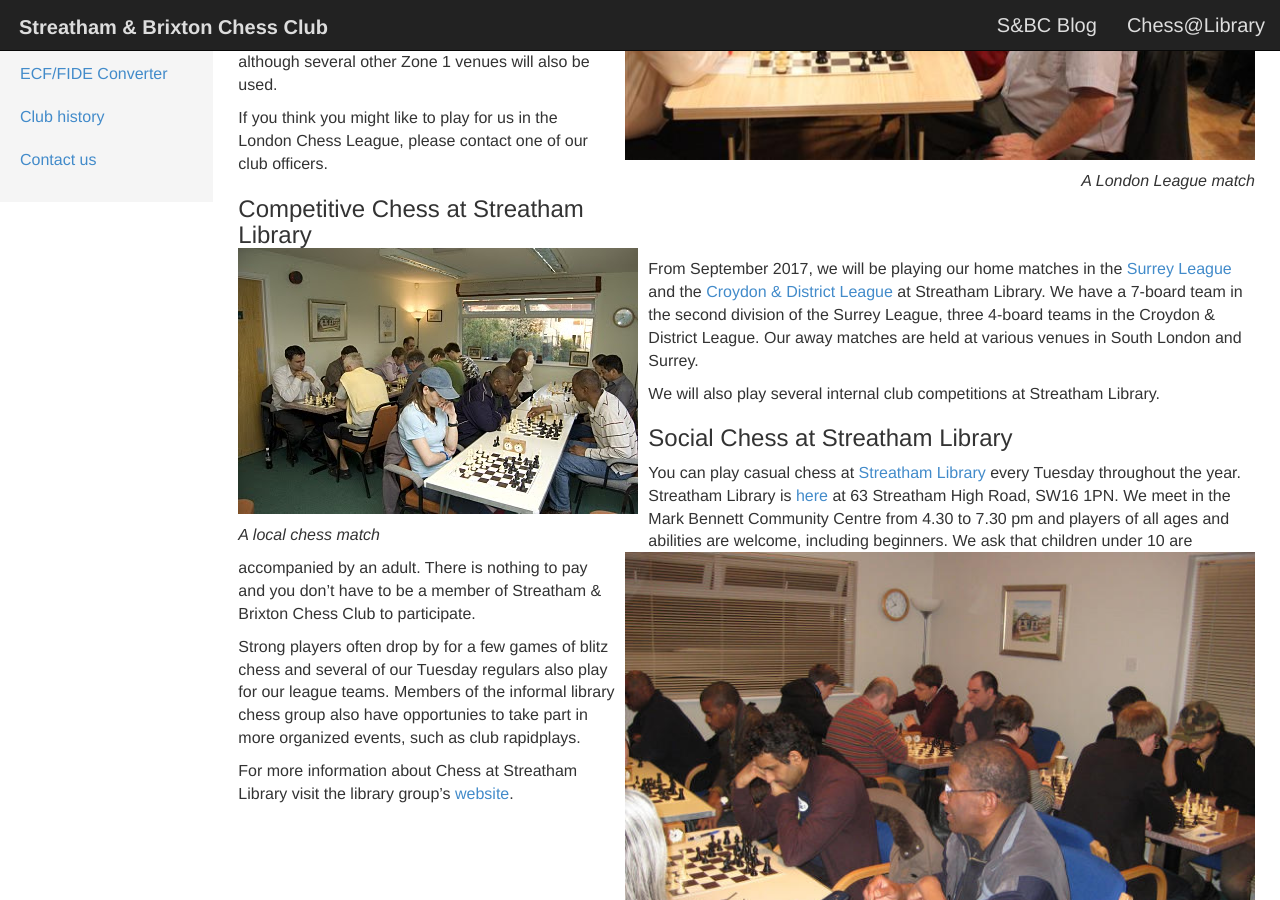
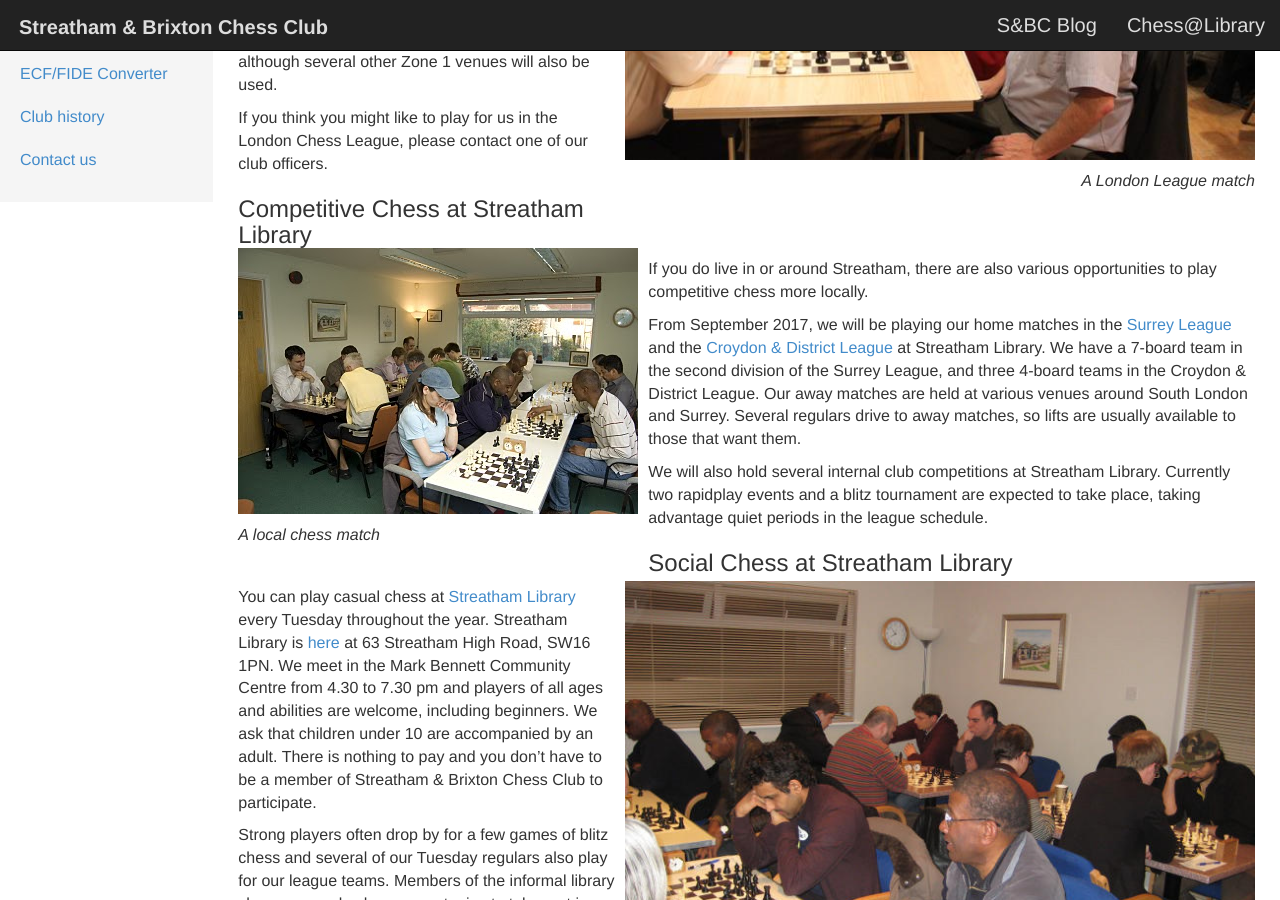
Before and after one commit to streathamchess/streathamchess.github.io, a Jekyll site: the page built from about/venues.md, in a window 1280 px wide and 900 px high, scrolled down 425 px. Built offline with Jekyll 4.4.1, drawn with Linux system fonts in a browser that asks for light colours.

Commit message:
Updated venues.md for formatting & content tweaks

```diff
--- a/about/venues.md
+++ b/about/venues.md
@@ -24,11 +24,13 @@ If you think you might like to play for us in the London Chess League, please co
 
 {% include image.html url="/assets/photos/woodfield.jpg" align="left" description="A local chess match" %}
 
+If you do live in or around Streatham, there are also various opportunities to play competitive chess more locally.
+
 From September 2017, we will be playing our home matches in the [Surrey League](http://www.scca.co.uk/) and the
 [Croydon & District League](http://www.croydonchessleague.org.uk/) at Streatham Library. We have a 7-board team in
-the second division of the Surrey League, three 4-board teams in the Croydon & District League. Our away matches are held at various venues in South London and Surrey.
+the second division of the Surrey League, and three 4-board teams in the Croydon & District League. Our away matches are held at various venues around South London and Surrey. Several regulars drive to away matches, so lifts are usually available to those that want them.
 
-We will also play several internal club competitions at Streatham Library.
+We will also hold  several internal club competitions at Streatham Library. Currently two rapidplay events and a blitz tournament are expected to take place, taking advantage quiet periods in the league schedule.
 
 
 <a name="whitelion"></a>
```
